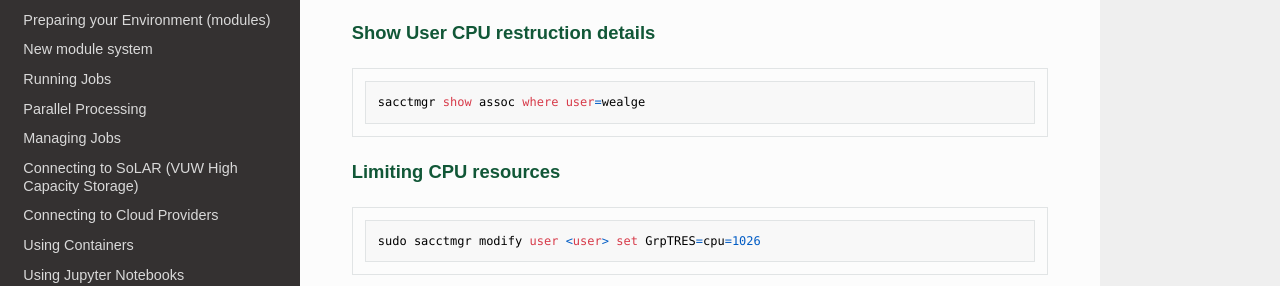
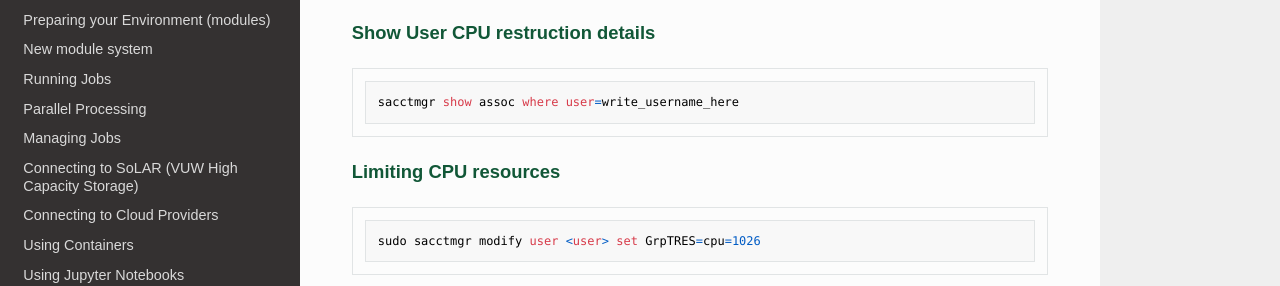
Before and after one commit to vuw-research-computing/raapoi-docs, an MkDocs documentation site: the page built from docs/mods_admins.md, in a window 1280 px wide and 900 px high, scrolled down 1733 px. Shown: the part 165-451 px from the top of the window. Built offline with MkDocs 1.6.1, drawn with Linux system fonts in a browser that asks for light colours; nearby versions of some CDN libraries; some web fonts are replaced.

Commit message:
Update mods_admins.md

````diff
--- a/docs/mods_admins.md
+++ b/docs/mods_admins.md
@@ -74,7 +74,7 @@ JOBID REASON
 #### Show User CPU restruction details
 
 ```bash
-sacctmgr show assoc where user=wealge
+sacctmgr show assoc where user=write_username_here
 ```
 
 #### Limiting CPU resources
````
